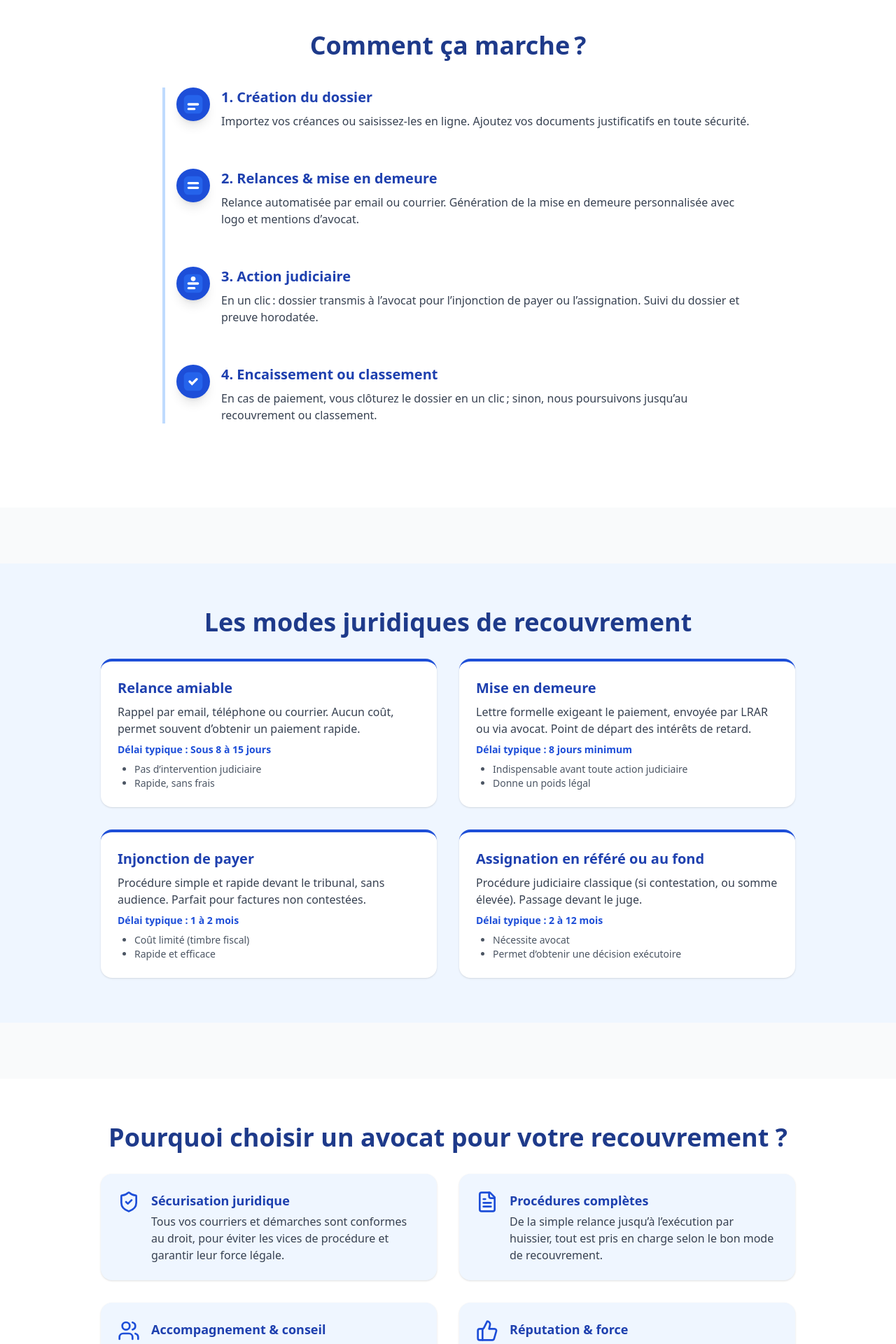
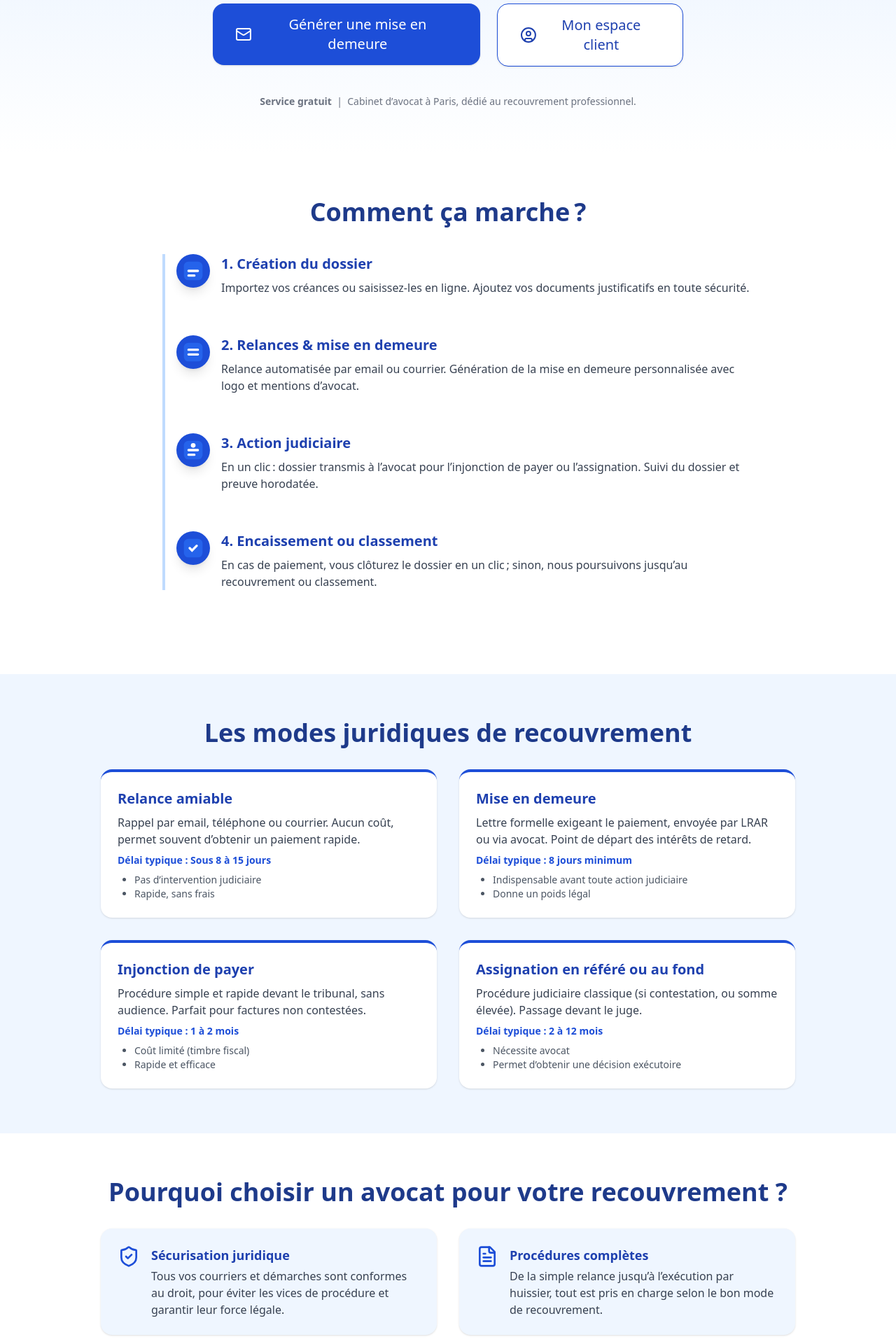
Before and after one commit to Yankel-Bensimhon/recouvrement-demo, a Next.js app: page / in a window 1280 px wide. Shown: the part 620-2540 px from the top of the page at 70% size. Built offline with nearby package versions, Linux system fonts and the light colour scheme.

Commit message:
fix imports et index

```diff
--- a/pages/index.jsx
+++ b/pages/index.jsx
@@ -1,22 +1,22 @@
-import Navbar from "@/components/navbar";
+import Navbar from "@/components/Navbar";
 import HeroSection from "@/components/HeroSection";
-import TimelineRecouvrement from "@/components/TimeLineRecouvrement";
+import AccueilActions from "@/components/AccueilActions";
+import TimeLineRecouvrement from "@/components/TimeLineRecouvrement";
 import LegalModes from "@/components/LegalModes";
 import AvantagesAvocat from "@/components/AvantagesAvocat";
-import AccueilActions from "@/components/AccueilActions";
 import MiseEnDemeureGenerator from "@/components/MiseEnDemeureGenerator";
-import Footer from "@/components/footer";
+import Footer from "@/components/Footer";
 
 export default function Home() {
   return (
-    <div className="bg-gray-50 min-h-screen flex flex-col">
+    <div>
       <Navbar />
-      <section id="hero"><HeroSection /></section>
-      <section id="timeline" className="my-10"><TimelineRecouvrement /></section>
-      <section id="legalmodes" className="my-10"><LegalModes /></section>
-      <section id="avantagesavocat" className="my-10"><AvantagesAvocat /></section>
-      <section id="accueilactions" className="my-10"><AccueilActions /></section>
-      <section id="generatedoc" className="my-10"><MiseEnDemeureGenerator /></section>
+      <HeroSection />
+      <AccueilActions />
+      <TimeLineRecouvrement />
+      <LegalModes />
+      <AvantagesAvocat />
+      <MiseEnDemeureGenerator />
       <Footer />
     </div>
   );
```
